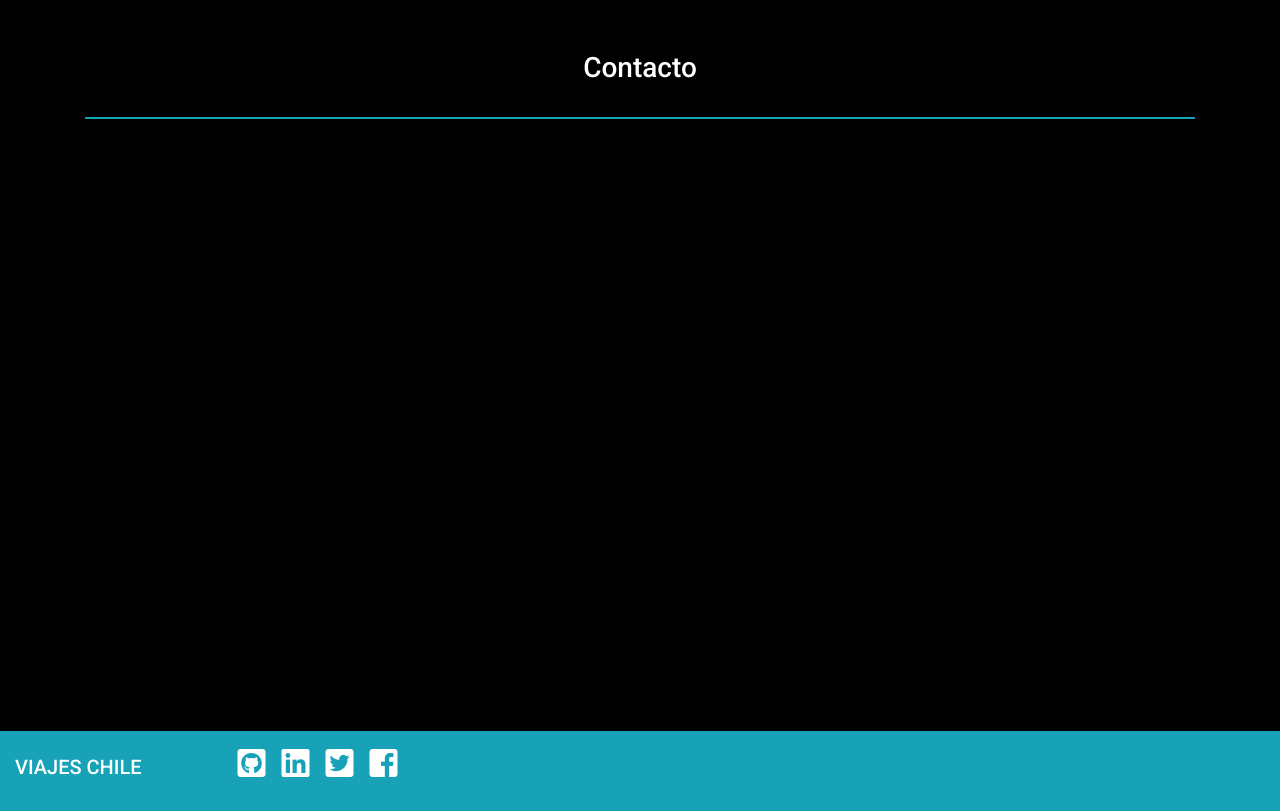
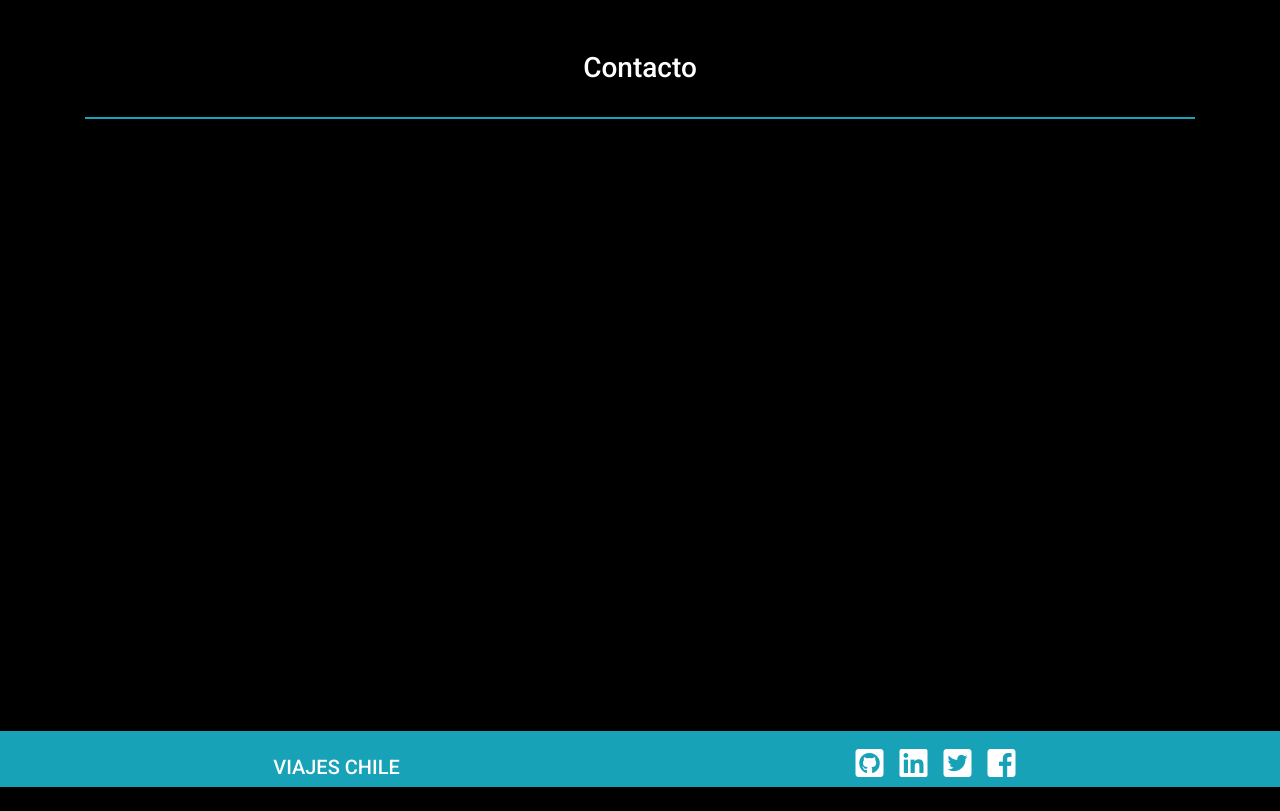
Before and after one commit to GabySuazo/prueba-viajes-chile, a plain HTML site: page index.html in a window 1280 px wide. Shown: the part 2273-3084 px from the top of the page. After the commit the page ends 3060 px from the top, so only its background shows below. Drawn offline with nearby package versions, Linux system fonts and the light colour scheme; a script that the page names is missing.

Commit message:
quinto commit

```diff
--- a/index.html
+++ b/index.html
@@ -267,13 +267,12 @@
     </section>
 
        <footer class="container-fluid bg-info text-white d-inline-block">
-                <div class="p-auto d-flex align-items-middle">
+           <div class="row">
 
-                    <div class="display-5 d-flex">
-                         <h5 class="pr-5 py-4">VIAJES CHILE</h5>
-                    </div>
+                   <h5 class="col-12 col-md-6 pt-4 pl-5 d-flex justify-content-center">VIAJES CHILE</h5>
 
-                    <div class= "ml-5 pt-3 d-flex justify-content-end">
+
+                    <div class= "col-12 col-md-6 pt-3 pr-5 d-flex justify-content-center">
                         <div class="pr-3">
                             <a class="text-white text-decoration-none" href="https://github.com/">
                                 <i class="fab fa-github-square fa-2x"></i>
@@ -298,7 +297,8 @@
                             </a>
                         </div>
                     </div>
-                </div>
+
+            </div>
         </footer>
 
 
```
